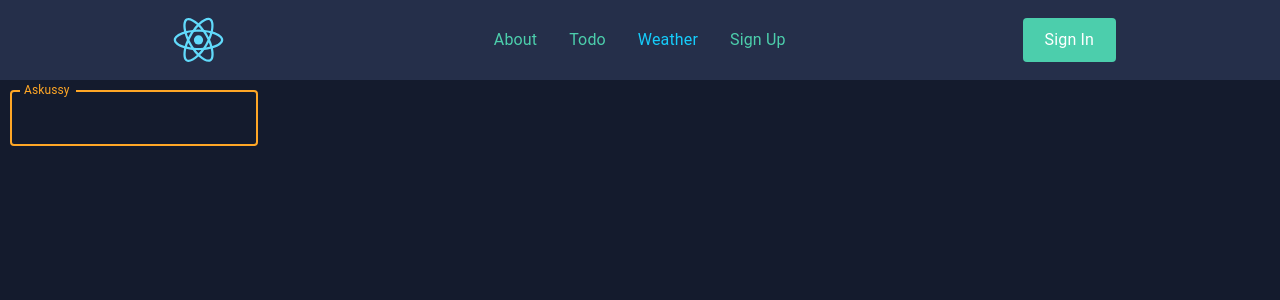
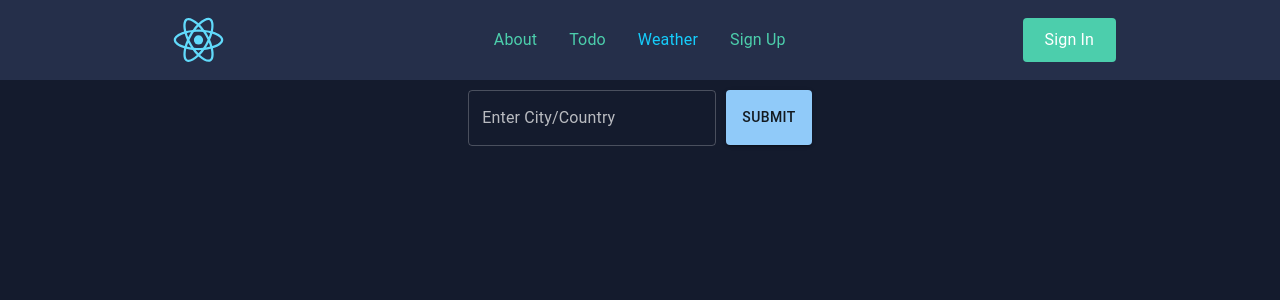
Before and after one commit to askkew/MultiApp, a React (Create React App) app: page /weather in a window 1280 px wide. Shown: the top 300 px of the page. Built offline with nearby package versions, Linux system fonts and the light colour scheme.

Commit message:
weatherfixes

```diff
--- a/src/components/weather/index.js
+++ b/src/components/weather/index.js
@@ -14,13 +14,21 @@ const Root = styled('div')({
   height: '100vh',
   width: '100vw',
   backgroundColor: '#141b2d',
-  padding: '10px',
+  padding: '10px'
 });
+
+const Root2 = styled('div')({
+  display: 'flex',
+  flexDirection: 'row',
+  justifyContent: 'center'
+})
 
 const CardContainer = styled(Grid)({
   display: 'flex',
   justifyContent: 'space-around',
   alignItems: 'center',
+  padding: '20px',
+  width: '250px'
 });
 
 const CustomTextField = styled(TextField)({
@@ -28,20 +36,14 @@ const CustomTextField = styled(TextField)({
     color: 'white',
   },
   color: 'white !important'
-})
-
+});
 
 export const Weather = () => {
 
   const [searchInput, setSearchInput] = useState('');
   const [grid, setGrid] = useState([]);
 
-  const handleInputChange = (e) => {
-    setSearchInput(e.target.value);
-  }
-
-  useEffect(() => {
-    if(searchInput.length > 0){
+  const handleSubmit = () => {
     const url = `https://api.openweathermap.org/data/2.5/weather?q=${searchInput}&units=imperial&appid=7402bcd03e0b88f6c75855bda3497673`
     axios.get(url).then((response) => {
       if (response?.data) {
@@ -62,28 +64,100 @@ export const Weather = () => {
     });
   }
 
-  }, [searchInput])
+  const createGrid = () => {
+
+  }
+
+  // const handleInputChange = (event) => {
+  //   // setSearchInput(e.target.value);
+  //   // if(event.key === 'Enter'){
+  //     // const url = `https://api.openweathermap.org/data/2.5/weather?q=${searchInput}&units=imperial&appid=7402bcd03e0b88f6c75855bda3497673`
+  //     // axios.get(url).then((response) => {
+  //     //   if (response?.data) {
+  //     //     console.log({response})
+  //     //     const { name, weather, main } = response.data;
+  //     //     const { temp, temp_max, temp_min } = main;
+  //     //     const newLocation = {
+  //     //       name,
+  //     //       temp,
+  //     //       temp_max,
+  //     //       temp_min,
+  //     //     }
+  //     //     const newGrid = cloneDeep(grid);
+  //     //     console.log({ newLocation })
+  //     //     newGrid.push(newLocation);
+  //     //     setGrid(newGrid);
+  //     //   }
+  //     // });
+
+  // }
+
+  // useEffect(() => {
+  //   if(searchInput.length > 0){
+  //     const url = `https://api.openweathermap.org/data/2.5/weather?q=${searchInput}&units=imperial&appid=7402bcd03e0b88f6c75855bda3497673`
+  //     axios.get(url).then((response) => {
+  //       if (response?.data) {
+  //         console.log({response})
+  //         const { name, weather, main } = response.data;
+  //         const { temp, temp_max, temp_min } = main;
+  //         const newLocation = {
+  //           name,
+  //           temp,
+  //           temp_max,
+  //           temp_min,
+  //         }
+  //         const newGrid = cloneDeep(grid);
+  //         console.log({ newLocation })
+  //         newGrid.push(newLocation);
+  //         setGrid(newGrid);
+  //       }
+  //     });
+  //   }
+
+  // }, [searchInput])
 
   return (
     <Root>
-
+      <Root2>
         <FormControl>
           <CustomTextField
             variant='outlined'
-          color='warning'
-          focused
-          label='Askussy'
-          onChange={handleInputChange}
+            label='Enter City/Country'
+            onChange={event => setSearchInput(event.target.value)}
             value={searchInput}
           />
         </FormControl>
+        <Button
+          style={{marginLeft: '10px', height: '55px'}}
+          variant='contained'
+          label='Submit'
+          onClick={handleSubmit}
+          >
+            Submit
+        </Button>
+      </Root2>
 
-      <CardContainer>
+
+      <CardContainer
+        container
+        direction="row"
+        item xs={12}
+        sm={6}
+        md={4}
+        >
+        <Grid>
         {
           grid.map((locationData) => {
             return <WeatherCard data={locationData}/>
           })
         }
+        </Grid>
+      </CardContainer>
+    </Root>
+  )
+}
+
+
 {/* <Grid item xs={12} sm={6} md={4}>
           <WeatherCard />
         </Grid> */}
@@ -99,7 +173,3 @@ export const Weather = () => {
         {/* <Grid item xs={12} sm={6} md={4}>
           <WeatherCard />
         </Grid> */}
-      </CardContainer>
-    </Root>
-  )
-}
```
Lines whose indentation alone changed are shown as unchanged.
